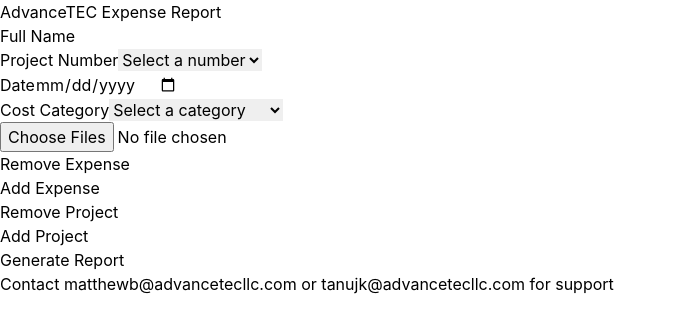
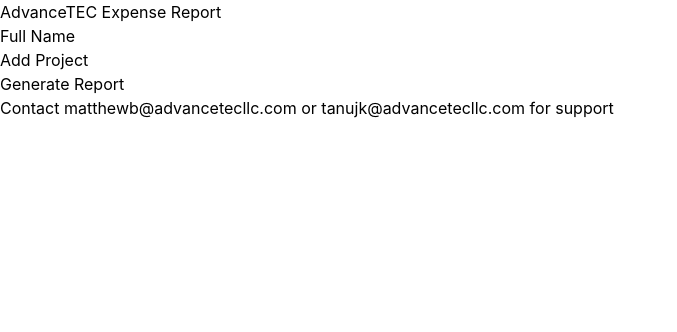
Before and after one commit to matthewb-ATEC/expense-report, a React (Create React App) app: page / in a window 1280 px wide. Shown: the top 332 px of the page, without its empty margins (0-677 px from the left). Built offline with nearby package versions, Linux system fonts and the light colour scheme.

Commit message:
start with no projects, and combined project numbers and project name

```diff
--- a/src/Components/Home.tsx
+++ b/src/Components/Home.tsx
@@ -15,28 +15,12 @@
 } from "../Data/results";
 
 const Home: React.FC = () => {
-  const [projects, setProjects] = useState<ProjectType[]>([
-    {
-      id: uuidv4(),
-      projectNumber: 0,
-      projectName: "",
-      expenses: [
-        {
-          id: uuidv4(),
-          date: "",
-          costCategory: "",
-          costCode: "",
-          attachments: [],
-        },
-      ],
-    },
-  ]);
+  const [projects, setProjects] = useState<ProjectType[]>([]);
 
   const addProject = () => {
     const newProject: ProjectType = {
       id: uuidv4(),
-      projectNumber: 0,
-      projectName: "",
+      projectNumber: "",
       expenses: [
         {
           id: uuidv4(),
--- a/src/Components/Project.tsx
+++ b/src/Components/Project.tsx
@@ -5,7 +5,7 @@
 
 interface ProjectProps {
   project: any;
-  allProjects: { number: number; name: string }[];
+  allProjects: { number: string }[];
   updateProject: (updatedProject: any) => void;
 }
 
@@ -15,21 +15,17 @@
   updateProject,
 }) => {
   const [selectedProjectNumber, setSelectedProjectNumber] = useState<
-    number | undefined
+    string | undefined
   >(project.projectNumber);
-  const [selectedProjectName, setSelectedProjectName] = useState<
-    string | undefined
-  >(project.projectName);
   const [expenses, setExpenses] = useState<ExpenseType[]>(project.expenses);
 
   useEffect(() => {
     updateProject({
       ...project,
       projectNumber: selectedProjectNumber,
-      projectName: selectedProjectName,
       expenses,
     });
-  }, [selectedProjectNumber, selectedProjectName, expenses]);
+  }, [selectedProjectNumber, expenses]);
 
   const addExpense = () => {
     const newExpense: ExpenseType = {
@@ -48,10 +44,8 @@
   const handleProjectNumberChange = (
     event: React.ChangeEvent<HTMLSelectElement>
   ) => {
-    const number = Number(event.target.value);
+    const number = event.target.value;
     setSelectedProjectNumber(number);
-    const project = allProjects.find((project) => project.number === number);
-    setSelectedProjectName(project ? project.name : "");
   };
 
   const handleExpenseUpdate = (updatedExpense: any) => {
@@ -67,7 +61,7 @@
       <div className="flex flex-col space-y-4">
         <div className="flex flex-col items-start space-y-2">
           <label className="text-gray-600 text-nowrap" htmlFor="projectNumber">
-            Project Number
+            Project
           </label>
           <select
             className="p-2 w-full border-grey-300 border-b-2"
@@ -83,13 +77,6 @@
             ))}
           </select>
         </div>
-
-        {selectedProjectName && (
-          <div className="flex justify-between">
-            <label className="text-gray-600 text-nowrap">Project Name </label>
-            <div>{selectedProjectName}</div>
-          </div>
-        )}
 
         {expenses.map((expense) => (
           <div className="flex space-x-4 items-start" key={expense.id}>
--- a/src/Data/Types.tsx
+++ b/src/Data/Types.tsx
@@ -1,7 +1,6 @@
 export interface Project {
   id: string;
-  projectNumber: number;
-  projectName: string;
+  projectNumber: string;
   expenses: Expense[];
 }
 
--- a/src/Data/projects.tsx
+++ b/src/Data/projects.tsx
@@ -1,6 +1,6 @@
 export const allProjects = [
-  { number: 23016, name: "Jacobs FDBU DSM-1 Construction" },
-  { number: 25010, name: "CRB AstraZeneca 9950 MCD" },
-  { number: 25014, name: "CRB-BioBloom Design" },
-  { number: 25015, name: "Messer Lilly LP2" },
+  { number: "23016 - Jacobs FDBU DSM-1 Construction" },
+  { number: "25010 - CRB AstraZeneca 9950 MCD" },
+  { number: "25014 - CRB-BioBloom Design" },
+  { number: "25015 - Messer Lilly LP2" },
 ];
```
